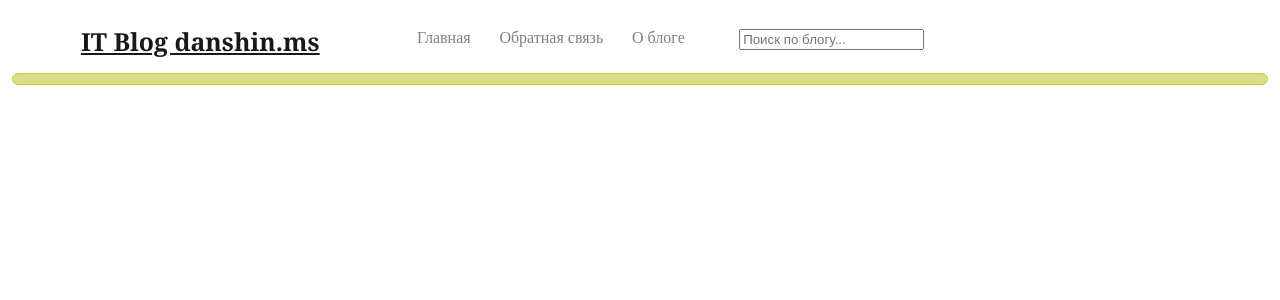
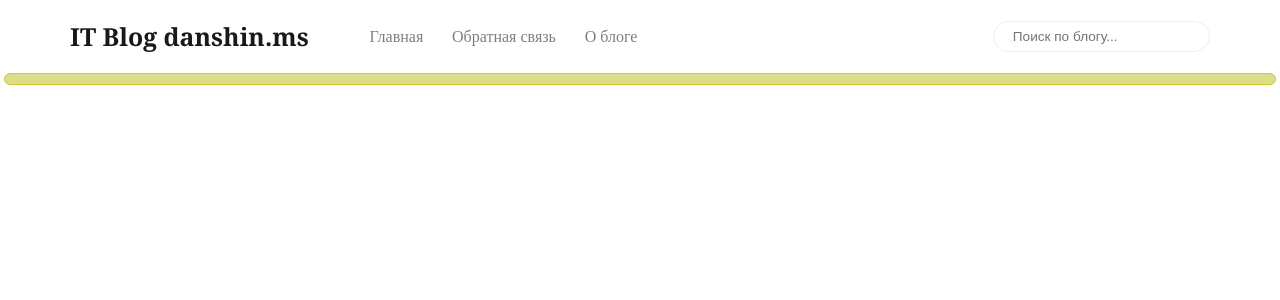
Before and after one commit to mdanshin/dms-blog, a React (Create React App) app: page / in a window 1280 px wide. Shown: the top 300 px of the page. Built offline with nearby package versions, Linux system fonts and the light colour scheme.

Commit message:
change Nav style

```diff
--- a/src/components/Nav/Nav.js
+++ b/src/components/Nav/Nav.js
@@ -12,7 +12,7 @@ export default function Nav() {
                 {/*    <span className={classes.toggleIcon}></span>*/}
                 {/*</button>*/}
                 <div className={classes.navbarCollapse}>
-                    <ul>
+                    <ul className={classes.mr}>
                         <li>
                             <Link to="/">Главная</Link>
                         </li>
@@ -25,7 +25,7 @@ export default function Nav() {
                     </ul>
                     <ul>
                         <form action="">
-                            <input type="text" placeholder="Поиск по блогу..." />
+                            <input className={classes.search} type="text" placeholder="Поиск по блогу..."/>
                         </form>
                     </ul>
                 </div>
--- a/src/components/Nav/Nav.module.scss
+++ b/src/components/Nav/Nav.module.scss
@@ -2,7 +2,8 @@
   display: flex;
   flex-direction: row;
   text-decoration: none;
-  padding: 4.8px 16px;
+  padding: 0.3rem 1rem;
+
 }
 
 ul {
@@ -10,58 +11,93 @@ ul {
   display: flex;
   flex-direction: row;
   white-space: nowrap;
+  align-items: center;
+}
+
+.mr {
+  margin-right: auto;
+  padding-left: 0.9rem;
+}
+
+.ml {
+  margin-left: auto;
 }
 
 li a {
   text-decoration: none;
-  padding-left: 0.9rem;
-  padding-right: 0.9rem;
+  padding: 12.8px 14.4px;
   color: rgba(0, 0, 0, 0.5);
-  //-webkit-text-fill-color:rgba(0, 0, 0, 0.5);
+}
 
+.navbarCollapse > ul > li > a:hover {
+  color: rgba(0, 0, 0, 0.7);
+}
+
+ul > .search {
 
 }
 
-a:hover {
-  color: rgba(0,0,0,1);
+.search {
+  font-size: .85rem;
+  border-radius: 30px;
+  border: 1px solid #eee;
+  color: #999;
+  padding: 0.45rem 1.2rem;
 }
 
-a:visited {
-
+.search:focus {
+  border-radius: 30px;
+  outline: none;
+  box-shadow: 0 0 0 0.2rem rgba(3, 168, 124, 0.25);
 }
 
-.container
-{
+.container {
+  align-items: center;
   display: flex;
   padding-right: 15px;
   padding-left: 15px;
   margin-right: auto;
   margin-left: auto;
+  justify-content: space-between;
+
 }
+
 @media (min-width: 768px) {
   .container {
     width: 750px;
   }
 }
+
 @media (min-width: 992px) {
   .container {
     width: 970px;
   }
 }
+
 @media (min-width: 1200px) {
   .container {
     width: 1170px;
   }
 }
 
+@media (min-width: 1920px) {
+  .container {
+    width: 1522px;
+    max-width: 1522px;
+  }
+}
 .navbarBrand {
+
+  text-decoration: none;
   cursor: pointer;
-  color: rgba(0,0,0,0.9);
-  font-family: "Georgia","Times New Roman",serif;
+  color: rgba(0, 0, 0, 0.9);
+  font-family: "Georgia", "Times New Roman", serif;
   font-size: 24.8px;
   white-space: nowrap;
-  padding: 10.88px;
-  margin: 0px 32px 0px 0px;
+  padding-top: 0.68rem;
+  padding-bottom: 0.68rem;
+
+  margin-right: 2rem;
 }
 
 .toggle {
@@ -73,6 +109,8 @@ a:visited {
 }
 
 .navbarCollapse {
+  flex-basis: 100%;
   display: flex;
   flex-direction: row;
+  flex-grow: 1;
 }
--- a/src/index.css
+++ b/src/index.css
@@ -1,7 +1,18 @@
-@import-normalize;
+/*@import-normalize;*/
 
 /*https://yarnpkg.com/en/package/normalize.css*/
 
 * {
     box-sizing: border-box;
 }
+
+body {
+    margin: 0;
+    padding: 0;
+}
+
+/**,*/
+/**::before,*/
+/**::after {*/
+/*    box-sizing: inherit;*/
+/*}*/
```
